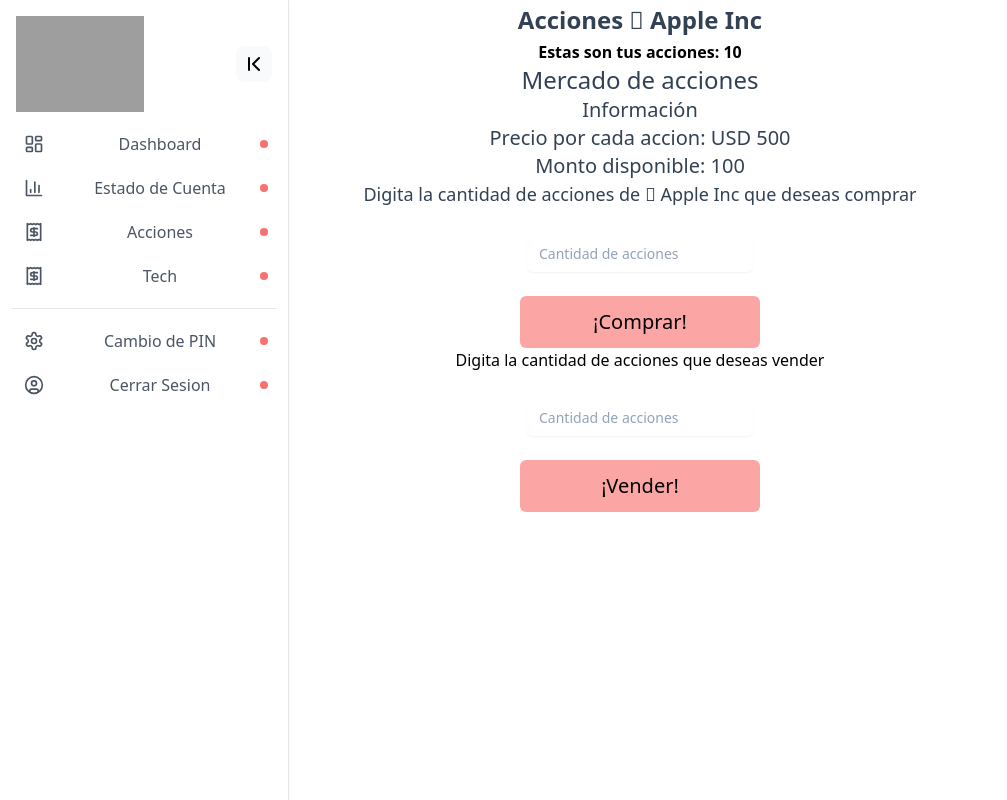
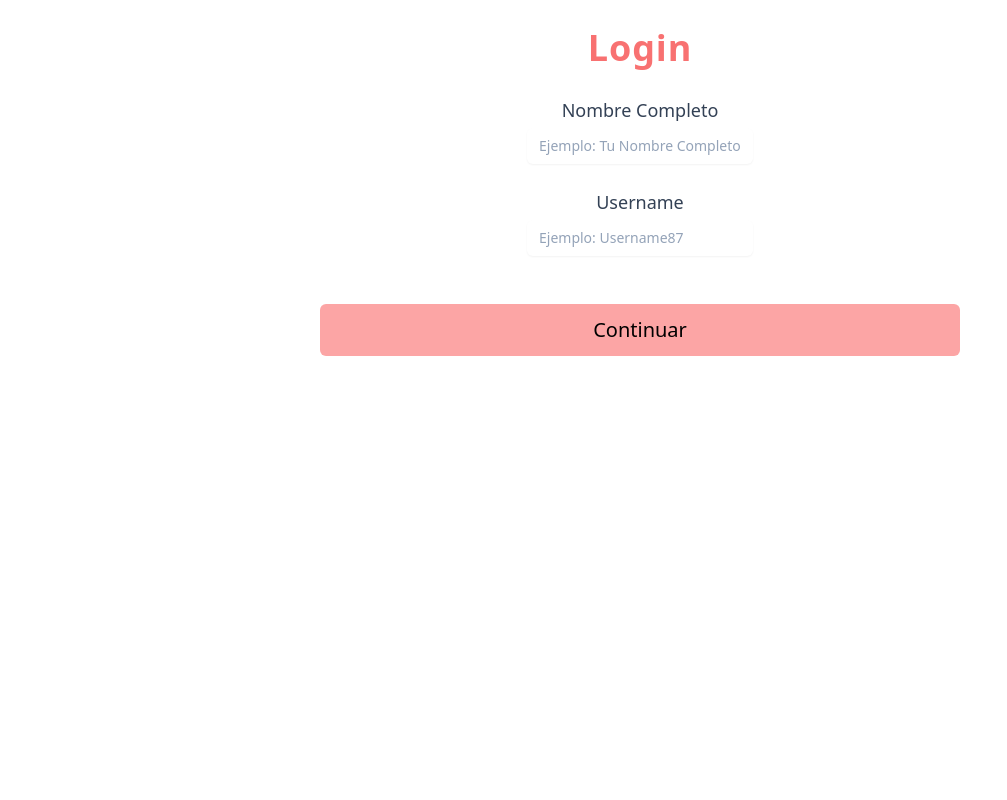
Before and after one commit to DayPad7/Final-project-LatinasCodeCamp, a React (Vite) app: page /stock/apple in a window 1280 px wide. Shown: the whole page, without its empty margins (0-1007 px from the left). Built offline with nearby package versions, Linux system fonts and the light colour scheme; grey boxes are pictures that could not be loaded.

Commit message:
added new features print and logout and changes in css

```diff
--- a/package.json
+++ b/package.json
@@ -15,7 +15,9 @@
     "react": "^18.2.0",
     "react-dom": "^18.2.0",
     "react-icons": "^4.10.1",
-    "react-router-dom": "^6.15.0"
+    "react-pdf": "^7.3.3",
+    "react-router-dom": "^6.15.0",
+    "react-to-print": "^2.14.13"
   },
   "devDependencies": {
     "@types/react": "^18.2.15",
--- a/src/App.jsx
+++ b/src/App.jsx
@@ -10,21 +10,25 @@
 
 
 
+
+
 function App () {
 
-  const [login, setLogin] = useState(true)
-  const [cash, setCash] = useState(100)
+  const [login, setLogin] = useState(false)
+  const [fullname, setFullname] = useState ('')
+  const [username, setUsername] = useState ('')
+  const [cash, setCash] = useState(1000)
   const [appleStocks, setappleStock]= useState ({
     'name': ' Apple Inc',
     'price': 500 ,
     'amount': 100 ,
-    'usershare': 10,
+    'usershare': 30,
 })
 const [techStocks, settechStock]= useState ({
-    'name': 'Tech',
+    'name': '🐱‍💻 Tech',
     'price': 300 ,
     'amount': 20 ,
-    'usershare': 10,
+    'usershare': 40,
 })
   const [pin, setPin] = useState("1234")
 
@@ -36,15 +40,23 @@
 <div className= 'App'
 >
 
-      {!login && (<Login realPin={pin}  setLoginStatus={setLogin} />)}
+      {!login && (<Login realPin={pin}  setLoginStatus={setLogin}
+      fullname={fullname} setFullname ={setFullname}
+      username ={username} setUsername= {setUsername}
+      />)}
 
       {login && (<HomePage realPin={pin}  setRealPin = {setPin}
       setLoginStatus={setLogin}
       initialCash = {cash}   setCash= {setCash}
       appleStocks ={appleStocks} setappleStock = {setappleStock}
       techStocks= {techStocks} settechStock = {settechStock}
+      fullname={fullname}  username ={username}
+
+
+
 
       />)}
+
 
 </div>
 </Router>
--- /dev/null
+++ b/src/components/Logout.jsx
@@ -0,0 +1,21 @@
+import React from 'react';
+
+const triggerLogout = (setLoginStatus) => {
+  setLoginStatus(false);
+}
+
+const Logout = (props) => {
+  return (
+    <section className='  text-2xl font-semibold text-center text-slate-700 m-10  py-40'>
+      <h4>¡ Hasta Pronto! 🤗  </h4>
+
+      <br></br>
+      <button onClick={() => triggerLogout(props.setLoginStatus)}
+        className="w-1/2 font-medium text-xl rounded-md py-2 bg-red-300 hover:bg-red-400 ...">
+        Cerrar Sesion
+      </button>
+    </section>
+  )
+}
+
+export default Logout;
--- a/src/components/Sidebar.jsx
+++ b/src/components/Sidebar.jsx
@@ -12,9 +12,9 @@
       <nav className="h-full flex flex-col bg-white border-r shadow-sm">
         <div className="p-4 pb-2 flex justify-between items-center">
           <img
-            src="https://img.logoipsum.com/243.svg"
-            className={`overflow-hidden transition-all ${
-              expanded ? "w-32" : "w-0"
+            src="https://www.gran-turismo.com/gtsport/decal/4827871999580702208_1.png"
+            className=  {`overflow-hidden transition-all ${
+              expanded ? "w-20" : "w-0"
             }`}
             alt=""
           />
--- /dev/null
+++ b/src/screens/Dashboard.jsx
@@ -0,0 +1,91 @@
+import React from 'react'
+const Dashboard = (props) => {
+    const imprimirEstado = ()=> {
+        window.print()
+    }
+  return (
+
+    <>
+
+    <section className=" flex flex-col text-center h-full w-full m-10 ">
+
+    <h1 className='text-3xl font-bold text-center text-red-400 tracking-wide py-1'>
+        ¡Bienvenido a Latinas Stock Banks!
+        </h1>
+        <h1 className='text-2xl font-bold '>{props.fullname} </h1>
+        <h1 className='text-1xl font-bold '>{props.username} </h1>
+
+
+
+           <br></br>
+
+
+
+<section className="  text-1xl font-normal py2">
+        <p> Este es un Resumen de tu Situacion Financiera. </p>
+        <p> Acá encontraras toda tu informacion en una sola pagina</p>
+        </section>
+
+        <section className=" flex flex-col text-center ">
+
+
+   <h3 className='text-2xl font-bold text-center text-red-400 tracking-wide py-3'>
+       Saldo Disponible
+       </h3>
+       <p className='text-2xl font-medium text-slate-700'>
+         USD {props.initialCash}</p>
+
+<br></br>
+
+<section className="  text-1xl font-normal py2">
+
+         <h3 className='text-2xl font-bold text-center text-red-400 tracking-wide py-3'>
+       Tus Acciones
+       </h3>
+
+    <p>
+    Actualmente cuentas con los siguientes tipos de acciones </p>
+
+    <p className='text-2xl font-medium '>
+      {props.stocks.name}  </p>
+      <p>Acciones: {props.stocks.usershare} </p>
+      <p> Valor por Accion: USD {props.stocks.price}</p>
+      <p> Equivalente de tus acciones en USD : {props.stocks.price * props.stocks.usershare} </p>
+
+    <br />
+    <p className='text-2xl font-medium'>
+      {props.stockS.name}  </p>
+      <p>Acciones: {props.stockS.usershare} </p>
+      <p> Valor por Accion: USD {props.stockS.price}</p>
+      <p> Equivalente de tus acciones en USD : {props.stockS.price * props.stockS.usershare}</p>
+</section>
+.
+
+
+.
+.
+.
+.
+<br></br>
+<br></br>
+<div className='flex flex-col justify-center items-center'>
+<img className=' w-20 ' src="https://www.gran-turismo.com/gtsport/decal/4827871999580702208_1.png" alt="" />
+    </div>
+
+    <br></br>
+    <br></br>
+
+<button onClick={imprimirEstado} className='text-red-400' > Imprimir</button>
+
+
+
+
+</section>
+
+      </section>
+
+      </>
+  )
+}
+
+export default Dashboard
--- a/src/screens/EstadodeCuenta.jsx
+++ b/src/screens/EstadodeCuenta.jsx
@@ -41,11 +41,11 @@
 
   return (
     <div>
-<section className=" flex flex-col text-center h-full w-full">
+<section className=" flex flex-col text-center h-full w-full m-10 ">
 
 
       <h1
-      className='text-xl font-bold text-center text-red-400 tracking-wide py-1'>
+      className='text-2xl font-bold text-center text-red-400 tracking-wide py-1'>
         Estado de Cuenta
          </h1>
 
@@ -61,7 +61,7 @@
        </label>
        <br></br>
 
-<button onClick= {handleSubmitfondos} className= " w-60 font-medium text-xl rounded-md py-3  bg-red-300 hover:bg-red-400 ..." > Depositar </button>
+<button onClick= {handleSubmitfondos} className= " w-40 font-medium text-xl rounded-md py-2  bg-red-300 hover:bg-red-400 ..." > Depositar </button>
 
   </form>
       </section>
--- a/src/screens/HomePage.jsx
+++ b/src/screens/HomePage.jsx
@@ -4,6 +4,7 @@
 import Stocks from './Stocks'
 import {Sidebar, SidebarItem} from '../components/Sidebar'
 import { BrowserRouter as Router, Route, Routes, Link } from 'react-router-dom';
+
 
 
 import {
@@ -13,6 +14,9 @@
   LayoutDashboard,
   Settings,
 } from 'lucide-react';
+import Dashboard from './Dashboard'
+import Logout from '../components/Logout'
+
 
 
 const HomePage = (props) => {
@@ -25,24 +29,38 @@
         <SidebarItem
         path="/"
         icon = {<LayoutDashboard size={20}/>}
-        text='Dashboard'
+        text='Inicio'
 
         />
 
 
-        <SidebarItem path="/cash" icon = { <BarChart3 size={20}/>} text = 'Estado de Cuenta'  />
+        <SidebarItem path="/cash" icon = { <BarChart3 size={20}/>} text = 'Deposito a Cuenta'  />
 
-      <SidebarItem path="/stock/apple" icon = { <Receipt size={20}/>} text = 'Acciones' />
-      <SidebarItem path="/stock/tech" icon = { <Receipt size={20}/>} text = 'Tech' />
+      <SidebarItem path="/stock/apple" icon = { <Receipt size={20}/>} text = 'Mercado Apple' />
+      <SidebarItem path="/stock/tech" icon = { <Receipt size={20}/>} text = 'Mercado Tech' />
 
       <hr className='my-3' />
       <SidebarItem path="/pin" icon = { <Settings size={20}/>} text = 'Cambio de PIN' />
       <SidebarItem path="/logout" icon = { <UserCircle size={20}/>} text = 'Cerrar Sesion'  />
 
 
+
       </Sidebar>
 
  <Routes>
+ <Route
+  exact path="/"
+  element={
+  <Dashboard
+  initialCash = {props.initialCash}
+  stocks ={props.appleStocks}
+  stockS= {props.techStocks}
+  fullname={props.fullname}
+  username ={props.username}
+
+
+ />}></Route>
+
  <Route
   exact path="/pin"
   element={
@@ -58,6 +76,10 @@
 
 <Route path="/stock/tech" element={<Stocks initialCash = {props.initialCash} setCash = {props.setCash}
     stocks= {props.techStocks} setStocks = {props.settechStock}/>}/>
+<Route path='/logout' element={ <Logout
+  setLoginStatus = {props.setLoginStatus}
+/>}/>
+
 
 </Routes>
 
--- a/src/screens/Log-In.jsx
+++ b/src/screens/Log-In.jsx
@@ -2,8 +2,7 @@
 import Popup from "../components/Popup";
 const Login = (props) => {
 
-  const [fullname, setFullname] =useState ('');
-  const [username, setUsername] = useState ('');
+
   const [errorName, SetErrorName]= useState (false);
   const [errorUsername, SetErrorUsername]= useState (false);
   const [errorPin, SetErrorPin]= useState (false);
@@ -16,8 +15,8 @@
   const handleSubmit = (e) => {
     e.preventDefault();
     console.log("invoke - handleSubmit")
-    console.log(fullname);
-    console.log (username);
+    console.log(props.fullname);
+    console.log (props.username);
     SetErrorName(false)
     SetErrorUsername(false)
 
@@ -25,13 +24,13 @@
 
     var validationError = false
 
-    if  (!fullname){
+    if  (!props.fullname){
       console.log("invoke - handleSubmit - no full name")
       SetErrorName(true)
       validationError = true
     };
 
-    if  (!username) {
+    if  (!props.username) {
       console.log("invoke - handleSubmit - no name")
 
       SetErrorUsername (true);
@@ -96,7 +95,7 @@
 
        <section  className=" flex flex-col text-center ">
       <h3 className="text-xl font-semibold text-center text-slate-700 ">
-      ¡Bienvenido {fullname}!
+      ¡Bienvenido {props.fullname}!
       </h3>
       <br></br>
       <form onSubmit={handleSubmitPopup}>
@@ -126,7 +125,7 @@
         <span className=" block text-lg font-medium text-slate-700">
     Nombre Completo
     </span>
-         <input value={fullname} onChange={(e) => setFullname (e.target.value)} type="fullname" className="mt-1 px-3 py-2 bg-white shadow-sm border-slate-300 placeholder-slate-400 focus:outline-none focus:border-sky-500 focus:ring-sky-500 rounded-md sm:text-sm focus:ring-1 "
+         <input value={props.fullname} onChange={(e) => props.setFullname (e.target.value)} type="fullname" className="mt-1 px-3 py-2 bg-white shadow-sm border-slate-300 placeholder-slate-400 focus:outline-none focus:border-sky-500 focus:ring-sky-500 rounded-md sm:text-sm focus:ring-1 "
         placeholder= "Ejemplo: Tu Nombre Completo Acá" id="fullname" name="fullname"/>
         <div className=" text-center text-red-600 "> {errorName && renderErrortxt ("⚠️ Por favor ingresa tu Nombre Completo ⚠️")} </div>
         </label>
@@ -137,7 +136,7 @@
        <span className=" block text-lg font-medium text-slate-700">
     Username
     </span>
-       <input value={username} onChange={(e) => setUsername (e.target.value)} type="username"
+       <input value={props.username} onChange={(e) => props.setUsername (e.target.value)} type="username"
         className="mt-1 px-3 py-2 bg-white shadow-sm border-slate-300 placeholder-slate-400 focus:outline-none focus:border-sky-500 focus:ring-sky-500 rounded-md sm:text-sm focus:ring-1 "
          placeholder= "Ejemplo: Username87" id="username" name="username"/>
          <div className= " text-center text-red-600 ">  {errorUsername && renderErrortxt (" ⚠️ Por favor ingresa tu Username ⚠️ ")}</div>
--- a/src/screens/PinChange.jsx
+++ b/src/screens/PinChange.jsx
@@ -86,27 +86,27 @@
     <>
 
     <Popup className='absolute' trigger={triggerPopUp}>
-       <section className='text-xl font-semibold text-center text-slate-700 '>
+       <section className='text-xl  text-center '>
       <h4>¡ Se ha cambiado su PIN exitosamente! </h4>
       <p>Por favor vuelva a iniciar sesion 🤗  </p>
 
 <br></br>
       <button onClick={triggerLogout}
-      className= " w-1/2 font-medium text-xl rounded-md py-3  bg-red-300 hover:bg-red-400 ...">
+      className= " w-40 font-medium text-xl rounded-md py-2  bg-red-300 hover:bg-red-400 ...">
         Continuar
         </button>
 
 </section>
       </Popup>
 
-    <section className=" flex flex-col text-center h-full w-full">
+      <section className=" flex flex-col text-center h-full w-full m-10 ">
 
-    <h3 className='text-xl font-bold text-center text-red-400 tracking-wide py-1'>Cambio de PIN</h3>
-    <p className=' block text-lg font-medium text-slate-700'>Completa los siguientes espacios para cambiar tu PIN</p>
+    <h3 className='text-2xl font-bold text-center text-red-400 tracking-wide py-1'>Cambio de PIN</h3>
+    <p className=' block text-lg font-medium py-2'>Completa los siguientes espacios para cambiar tu PIN</p>
 
 <form onSubmit={handleSubmitPinChange}>
 <label  className= 'block' htmlFor='actualpin'>
-<span className=" block text-lg font-medium text-slate-700">
+<span className=" block text-lg font-medium">
    Ingresa tu PIN
     </span>
 
@@ -118,7 +118,7 @@
 
 
 <label className='block' htmlFor='newPin'>
-<span className=" block text-lg font-medium text-slate-700">
+<span className=" block text-lg font-medium">
    Ingresa tu  nuevo PIN
     </span>
 <input  value= {newPin} onChange={(e) => setnewPin (e.target.value)}
@@ -126,7 +126,7 @@
  </label>
 
 <label className= 'block'htmlFor='confirmPin'>
-<span className=" block text-lg font-medium text-slate-700">
+<span className=" block text-lg font-medium">
    Confirma tu  nuevo PIN
     </span>
   <input value= {confirmPin} onChange={(e) => setconfirmPin (e.target.value)}
@@ -134,10 +134,8 @@
 placeholder='********' />
  </label>
 
-
 <br></br>
-<br></br>
-<button type= 'submit' className= " w-60 font-medium text-xl rounded-md py-3  bg-red-300 hover:bg-red-400 ..." >  Continuar  </button>
+<button type= 'submit' className= " w-40 font-medium text-xl rounded-md py-2  bg-red-300 hover:bg-red-400 ..." >  Continuar  </button>
 
 
 </form>
--- a/src/screens/Stocks.jsx
+++ b/src/screens/Stocks.jsx
@@ -5,10 +5,10 @@
 //Have multiple types of stocks that a user can buy and sell, on unique stock price
 const Stocks = (props) => {
 const [stockTotalPrice, setStockTotalPrice] = useState (0)
-const [inputStocks, SetinputStocks] = useState ()
+const [inputStocks, SetinputStocks] = useState (0)
 const [triggerPopUp, setTriggerPopUp] = useState (false)
 const [triggerPopUpSell, setTriggerPopUpSell] = useState (false)
-const [inputStockSell, SetinputSell] = useState ()
+const [inputStockSell, SetinputSell] = useState (0)
 
 
 
@@ -131,46 +131,46 @@
   return (
 <>
 <Popup trigger={triggerPopUp}>
-       <section className='text-xl font-semibold text-center text-slate-700 '>
-      <h3> Verificación</h3>
+       <section className='text-xl  text-center'>
+      <h3 className='font-semibold'> Verificación</h3>
       <p> Hola!  Estas seguro de realizar esta compra? </p>
       <p> Te recordamos que cada accion cuesta:  {props.stocks.price} y el total seria de USD {stockTotalPrice}  </p>
 
       <button onClick={ComprarStocks}
-      className= " w-60 font-medium text-xl rounded-md py-3  bg-red-300 hover:bg-red-400 ..."
+      className= " w-40  text-xl rounded-md py-2 m-1 bg-red-300 hover:bg-red-400 ..."
       >Continuar</button>
       <button onClick={Cancelar}
-      className= " w-60 font-medium text-xl rounded-md py-3  bg-red-300 hover:bg-red-400 ..."
+      className= " w-40  text-xl rounded-md py-2 m-1 bg-red-300 hover:bg-red-400 ..."
       >Cancelar</button>
 </section>
       </Popup>
 
       <Popup trigger={triggerPopUpSell}>
-       <section className='text-xl font-semibold text-center text-slate-700 '>
-      <h3> Verificación </h3>
+       <section className='text-xl  text-center'>
+      <h3 className='text-1xl font-semibold'> Verificación </h3>
       <p> Hola!  Estas seguro de realizar esta transacción? </p>
-      <p> Te recordamos que cada accion cuesta:  {props.stocks.price} y el total a recibir seria de  USD {stockTotalPrice} </p>
-      <button onClick={Stocksell} className=" w-60 font-medium text-xl rounded-md py-3  bg-red-300 hover:bg-red-400 ..."
+      <p> Te recordamos que cada accion cuesta: USD {props.stocks.price} y el total a recibir seria de  USD {stockTotalPrice} </p>
+      <button onClick={Stocksell} className=" w-40  text-xl rounded-md py-2 m-1 bg-red-300 hover:bg-red-400 ..."
      > Confirmar </button>
-      <button onClick={Cancelar} className= " w-60 font-medium text-xl rounded-md py-3  bg-red-300 hover:bg-red-400 ..."
+      <button onClick={Cancelar} className= " w-40  text-xl rounded-md py-2 m-1 bg-red-300 hover:bg-red-400 ..."
      >Cancelar</button>
 </section>
       </Popup>
 
+      <section className=" flex flex-col text-center h-full w-full m-10 ">
 
-
-<h1 className='text-2xl font-bold text-center  text-slate-700  py-1'
+<h1 className='text-2xl font-bold text-center   py-1'
 >Acciones {props.stocks.name}
 </h1>
 <h4 className='text-1xl font-semibold text-center text-black'>  Estas son tus acciones: {props.stocks.usershare} </h4>
 
-
-<h2 className='text-center text-2xl font-medium text-slate-700'>
+<br></br>
+<h2 className='text-center text-2xl font-medium'>
   Mercado de acciones
   </h2>
 
 
- <div className='text-center text-xl font-medium text-slate-700'>
+ <div className='text-center text-xl '>
 
     <p> Información </p>
     <p>Precio por cada accion: USD {props.stocks.price}</p>
@@ -183,8 +183,8 @@
 <form onSubmit={handleSubmitStocks}>
 <label className='block' htmlFor="buyStocks">
 
-<span className="  text-lg font-medium text-slate-700">
-   Digita la cantidad de acciones de {props.stocks.name} que deseas comprar
+<span className="  text-lg font-medium">
+   Digita la cantidad de acciones que deseas comprar
 
     </span>
 
@@ -194,21 +194,30 @@
 type="number"  className= "mt-1 px-3 py-2 bg-white shadow-sm border-slate-300 placeholder-slate-400 focus:outline-none focus:border-sky-500 focus:ring-sky-500 rounded-md sm:text-sm focus:ring-1"  placeholder='Cantidad de acciones'/>
 <br />
 <br />
-<button onClick={handleSubmitStocks} className= " w-60 font-medium text-xl rounded-md py-3  bg-red-300 hover:bg-red-400 ..."> ¡Comprar!</button>
+<button onClick={handleSubmitStocks} className= " w-40 font-medium text-xl rounded-md py-2  bg-red-300 hover:bg-red-400 ..."> ¡Comprar!</button>
 
 </form>
+<br />
 
 <form onSubmit={handleSubmitStockSell}>
-<label className='block' htmlFor="sellStocks"> Digita la cantidad de acciones que deseas vender</label>
+<label className='block' htmlFor="sellStocks">
+<span className="  text-lg font-medium">
+   Digita la cantidad de acciones que deseas vender
+
+    </span>
+
+</label>
+<br />
 <br />
 <input value = {inputStockSell} onChange={(e)=> SetinputSell( parseInt (e.target.value))}
 type="number"  className= "mt-1 px-3 py-2 bg-white shadow-sm border-slate-300 placeholder-slate-400 focus:outline-none focus:border-sky-500 focus:ring-sky-500 rounded-md sm:text-sm focus:ring-1 " placeholder='Cantidad de acciones'/>
 <br />
-<br />
-<button onClick={handleSubmitStockSell} className= " w-60 font-medium text-xl rounded-md py-3  bg-red-300 hover:bg-red-400 ...">  ¡Vender!</button>
+<br></br>
+<button onClick={handleSubmitStockSell} className= " w-40 font-medium text-xl rounded-md py-2  bg-red-300 hover:bg-red-400 ...">  ¡Vender!</button>
 
 
       </form>
+</section>
 </section>
 </>
   )
```
Also changed, not shown: 1 other file (tests, documents, lock files or other folders).
